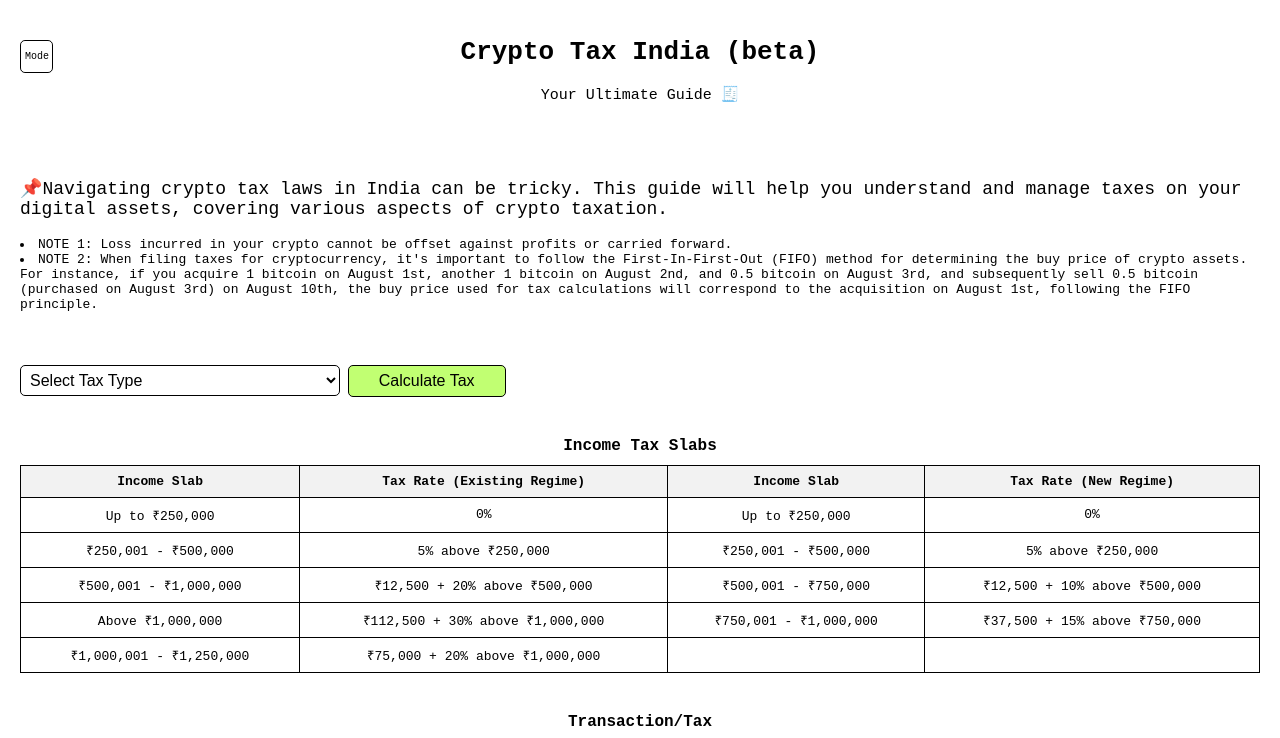
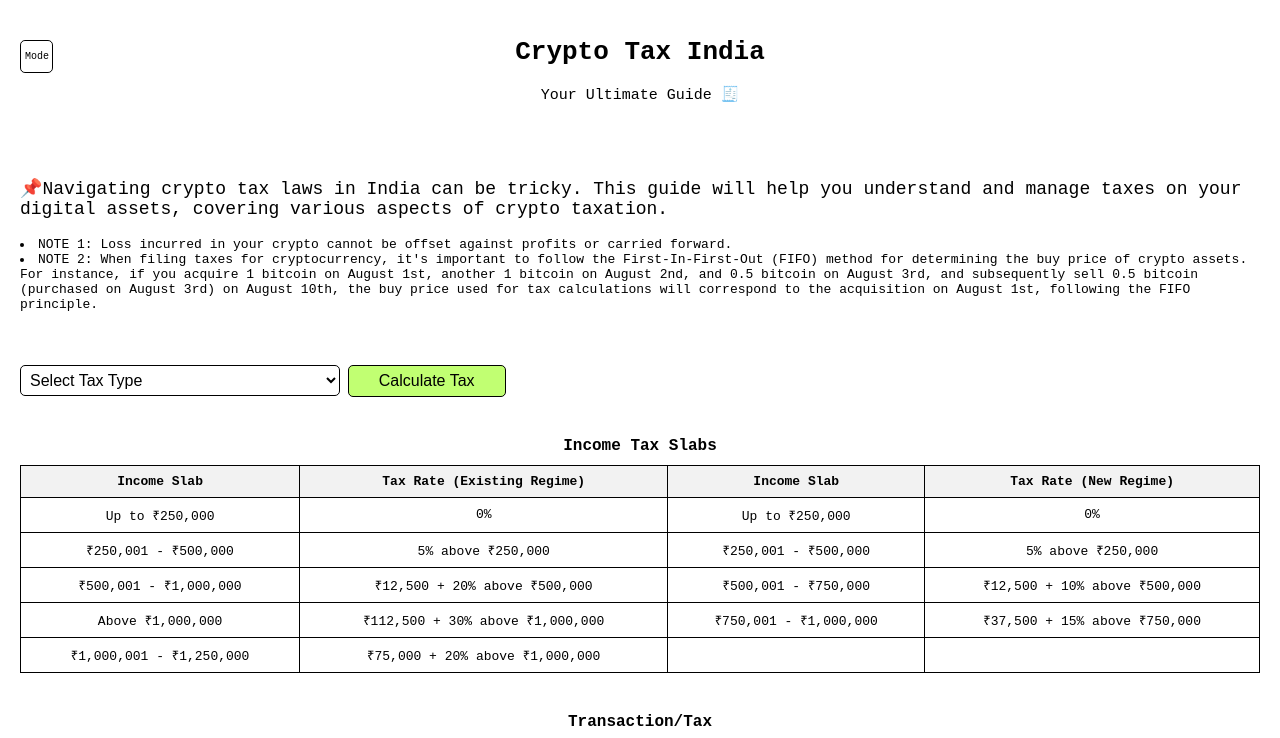
Before and after one commit to ivaavimusic/CryptoTax, a plain HTML site: page index.html in a window 1280 px wide. Shown: the top 738 px of the page. Drawn offline with Linux system fonts and the light colour scheme.

Commit message:
Update index.html

```diff
--- a/index.html
+++ b/index.html
@@ -242,7 +242,7 @@ footer a:hover {
 </div>
 
 <header>
-  <h1>Crypto Tax India (beta)</h1>
+  <h1>Crypto Tax India</h1>
   <p style="font-size: 15px;">Your Ultimate Guide 🧾</p>
 </header>
 <footer>
```
